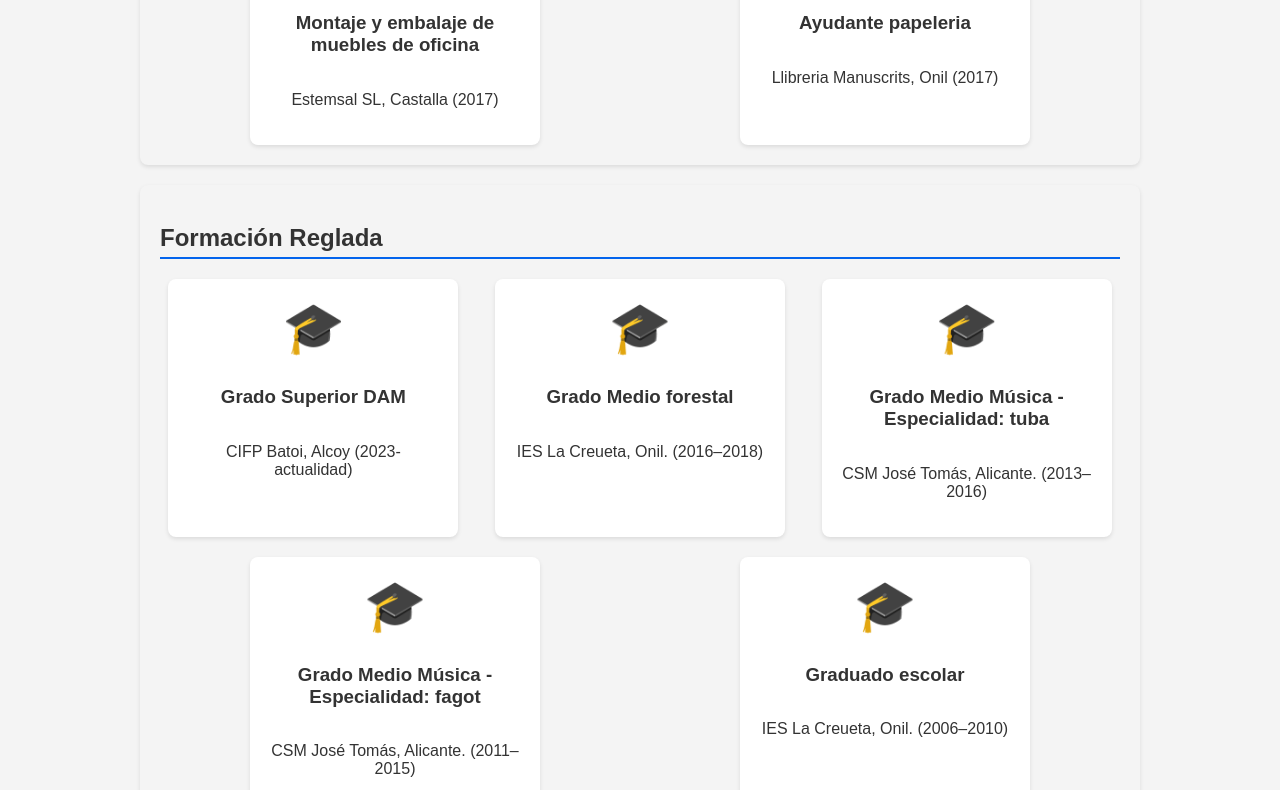
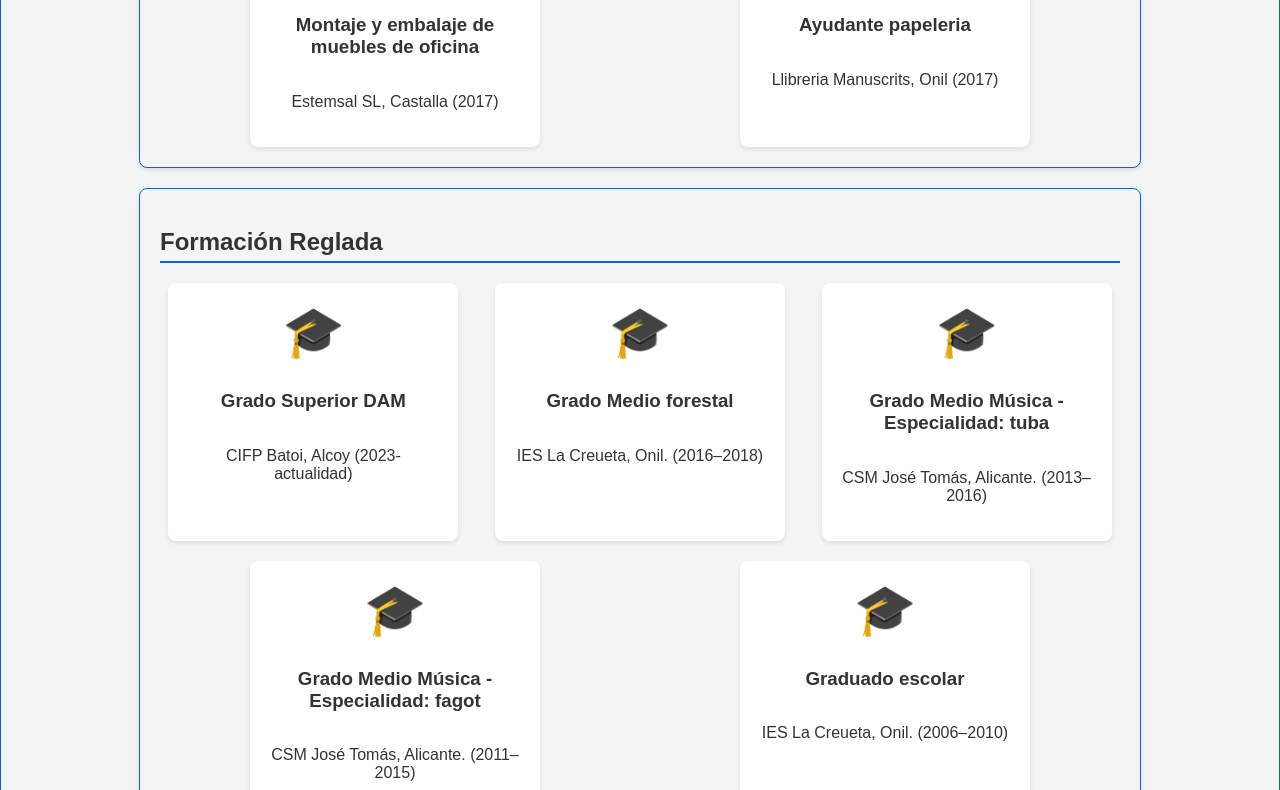
Before and after one commit to Xaviereet/Xaviereet.github.io, a plain HTML site: page index.html in a window 1280 px wide. Shown: the part 619-1409 px from the top of the page. Drawn offline with Linux system fonts and the light colour scheme.

Commit message:
Poner borde a los section

```diff
--- a/CSS/estilos.css
+++ b/CSS/estilos.css
@@ -4,6 +4,7 @@ body {
     padding: 0;
     background-color: #f4f4f4;
     color: #333;
+    border: 1px solid var(--main-color);
 }
 
 :root {
@@ -35,6 +36,7 @@ section {
     border-radius: 8px;
     box-shadow: 0 2px 4px rgba(0,0,0,0.1);
     margin-bottom: 20px;
+    border: 1px solid var(--main-color);
 }
 
 footer {
```
